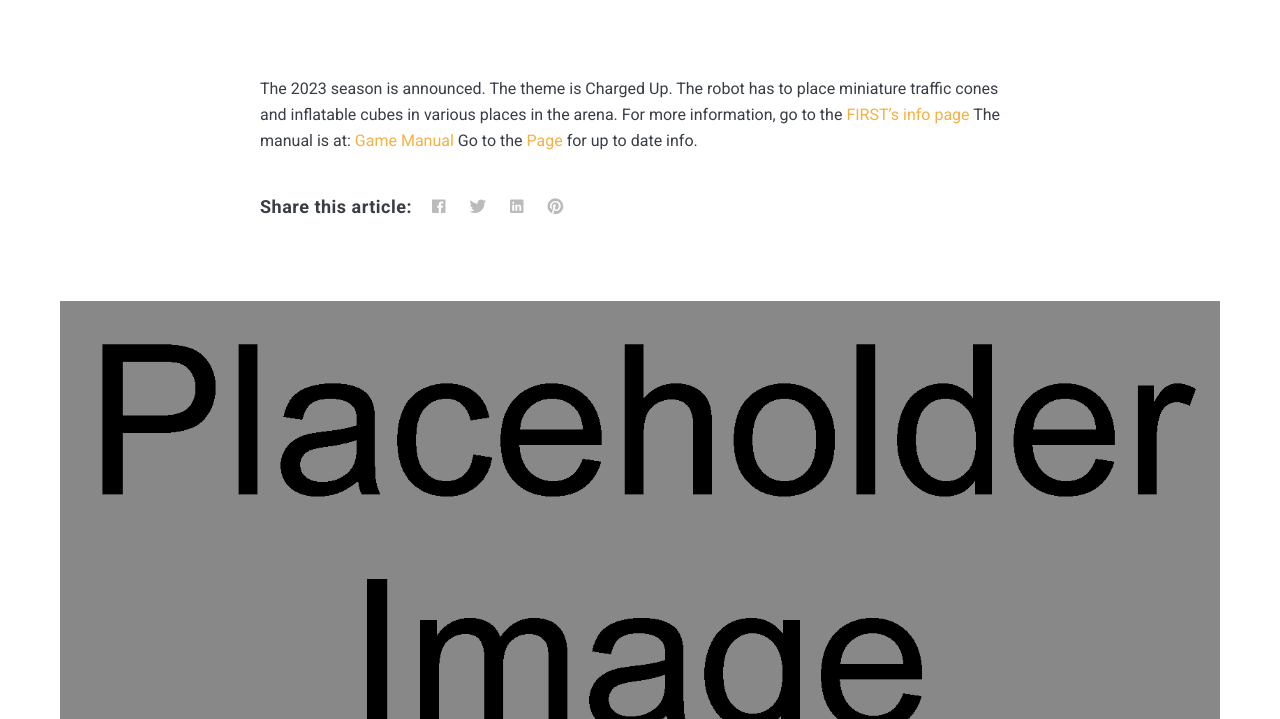
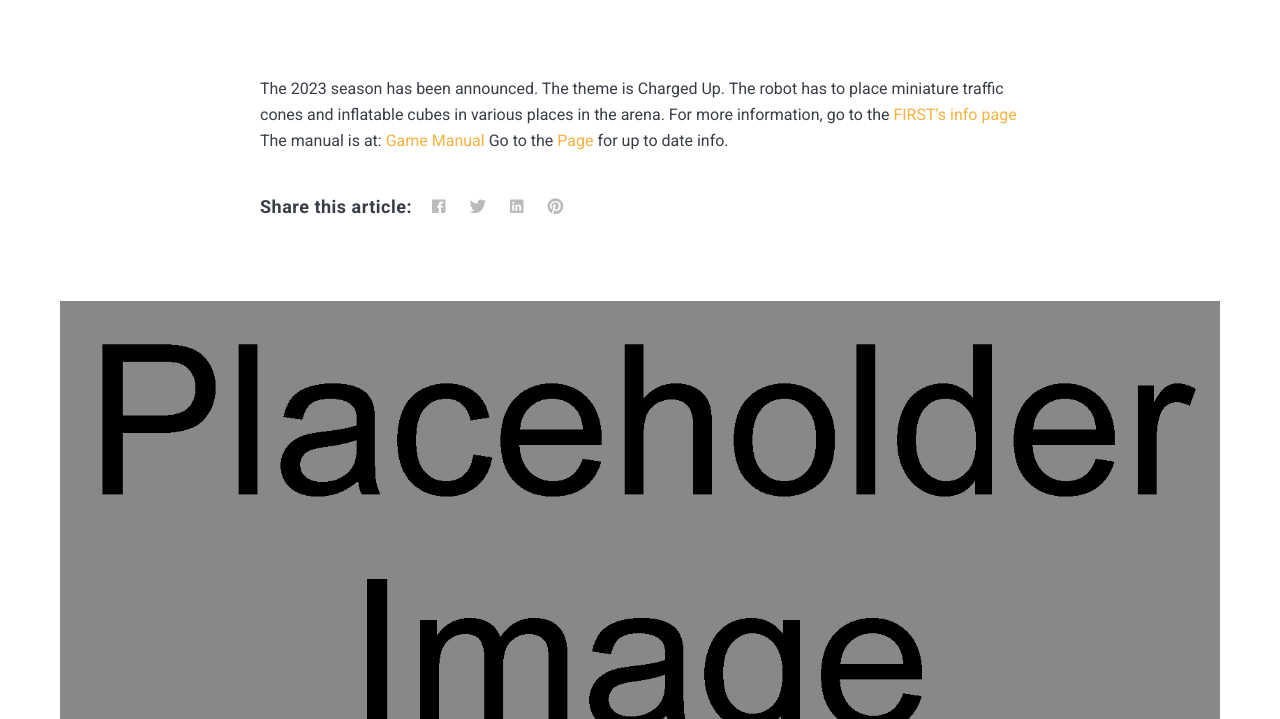
Before and after one commit to Robohuskie2574/Robohuskie2574.github.io, a Jekyll site: the page built from _posts/2018-05-29-season.markdown, in a window 1280 px wide and 900 px high, scrolled down 866 px, cut to the strip 181-900 px from the top of the window. Built offline with Jekyll 4.4.1, drawn with Linux system fonts in a browser that asks for light colours; nearby versions of some CDN libraries.

Commit message:
General Stuff

```diff
--- a/_posts/2018-05-29-welcome-to-jekyll copy.markdown
+++ b/_posts/2018-05-29-season.markdown
@@ -5,7 +5,7 @@ date:   2023-1-7 16:00:00 -0600
 image:  chargeuplogo.png
 tags:   news
 ---
-The 2023 season is announced. The theme is Charged Up.
+The 2023 season has been announced. The theme is Charged Up.
 The robot has to place miniature traffic cones and inflatable cubes in various places in the arena.
 For more information, go to the [FIRST's info page](https://www.firstinspires.org/robotics/frc/game-and-season)
 The manual is at:
```
Also changed, not shown: _pages/Season.md (+6 -2 lines).
